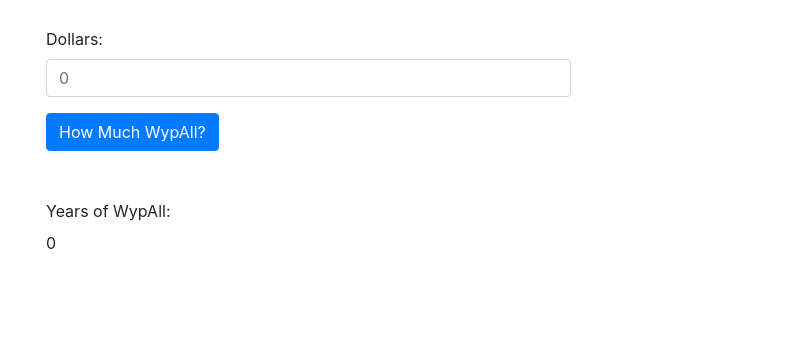
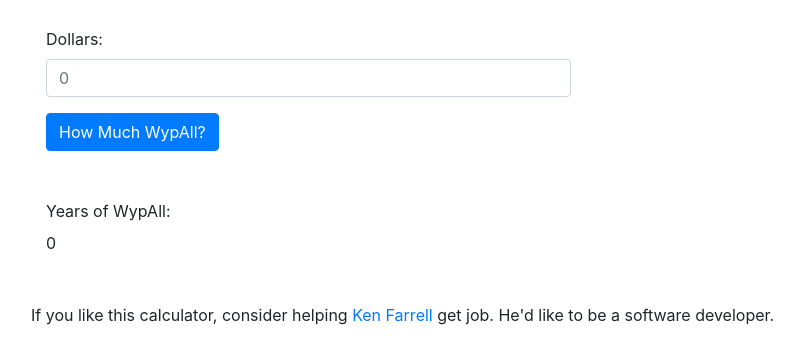
Before and after one commit to kenwrites/WypAllMatron, a plain HTML site: page index.html in a window 1280 px wide. Shown: the part 141-504 px from the top of the page, without its empty margins (54-856 px from the left). Drawn offline with nearby package versions, Linux system fonts and the light colour scheme; files that its build step writes are made by us from their sources.

Commit message:
Adding footer

```diff
--- a/index.html
+++ b/index.html
@@ -32,6 +32,9 @@
         </div>
       </section>
     </main>
+    <footer class="container mt-5">
+      <p>If you like this calculator, consider helping <a href="https://github.com/kenwrites">Ken Farrell</a> get job.  He'd like to be a software developer.</p>
+    </footer>
   </div>
   <!-- Bootstrap & dependencies -->
   <script src="https://code.jquery.com/jquery-3.3.1.slim.min.js" integrity="sha384-q8i/X+965DzO0rT7abK41JStQIAqVgRVzpbzo5smXKp4YfRvH+8abtTE1Pi6jizo" crossorigin="anonymous"></script>
```
